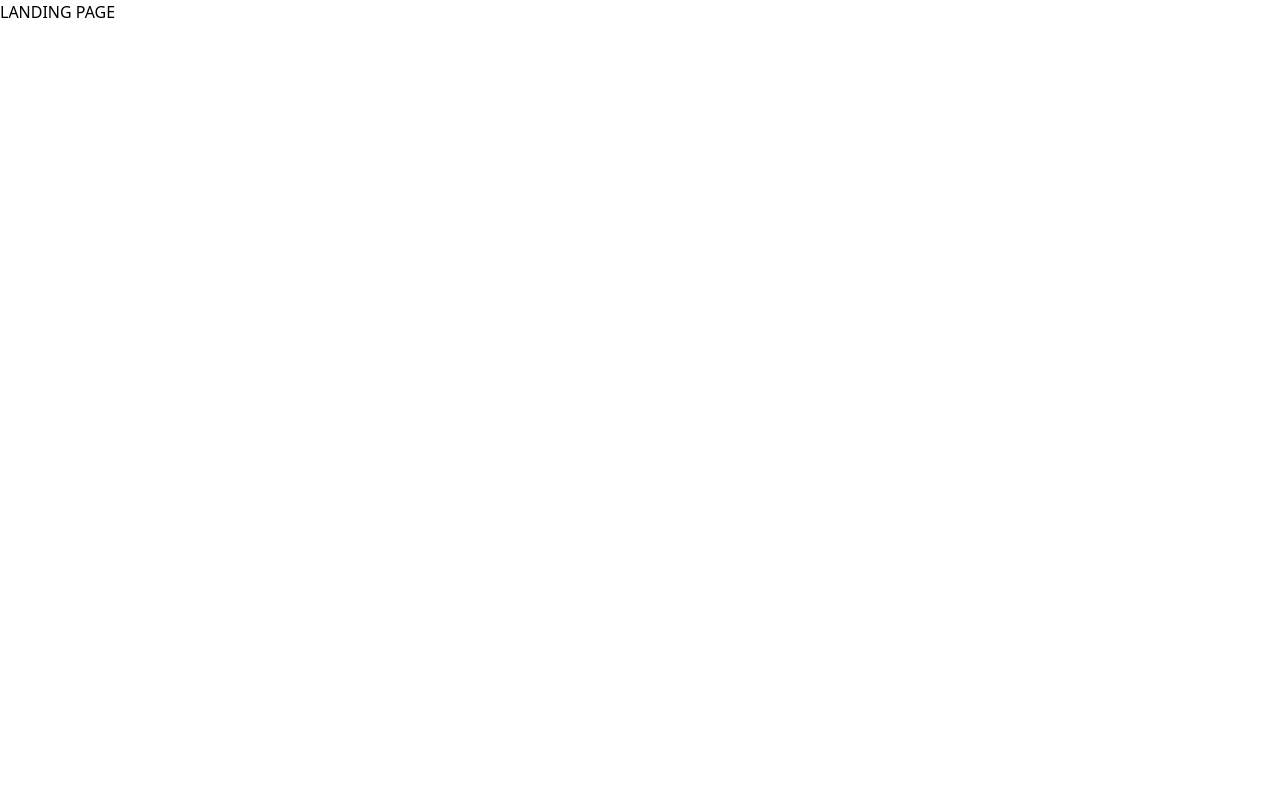
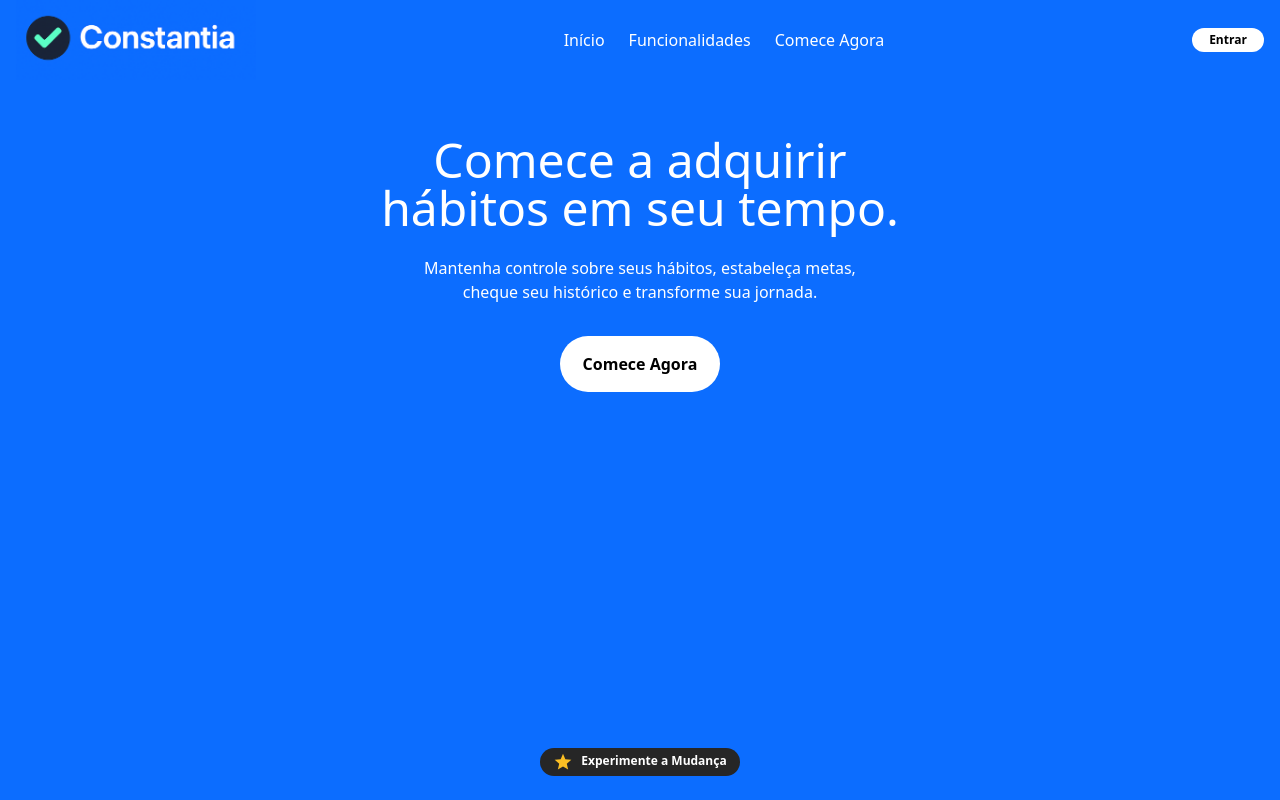
Before and after one commit to Jonas-sslo/habit-tracker-frontend, a Next.js app: page / in a window 1280 px wide. Shown: the top 800 px of the page. Built offline with nearby package versions, Linux system fonts and the light colour scheme; no server answers.

Commit message:
feat: configurando rota inicial da aplicação

```diff
--- a/src/app/landing-page/page.jsx
+++ b/src/app/landing-page/page.jsx
@@ -9,8 +9,8 @@ export default function LandingPage() {
 
         const router = useRouter();
 
-        const onLogin = () => {
-            router.push('/login');
+        const onRegister = () => {
+            router.push('/register');
         }
 
     return (
@@ -31,11 +31,11 @@ export default function LandingPage() {
                             <br></br>
                             cheque seu histórico e transforme sua jornada.
                         </h1>
-                        <button className="rounded-4xl text-center bg-white w-40 cursor-pointer text-m font-bold p-4" onClick={onLogin}>
+                        <button className="rounded-4xl text-center bg-white w-40 cursor-pointer text-m font-bold p-4" onClick={onRegister}>
                                 Comece Agora
                         </button>
                     </div>
-                    <button className="rounded-4xl text-center bg-neutral-800 text-white w-50 cursor-pointer text-xs font-bold p-1 justify-self-end" onClick={onLogin}>
+                    <button className="rounded-4xl text-center bg-neutral-800 text-white w-50 cursor-pointer text-xs font-bold p-1 justify-self-end" onClick={onRegister}>
                             <Star htmlColor='#FBBF24' fontSize='small' className='mr-2'/>
                             Experimente a Mudança
                     </button>
@@ -92,7 +92,7 @@ export default function LandingPage() {
                             você desenvolve consistência, foca no que realmente importa e evolui continuamente.
                             Um pequeno passo por vez, rumo à sua melhor versão.
                         </p>
-                        <button className="rounded-4xl text-center bg-[#FFC857] text-white w-40 h-12 cursor-pointer text-xs font-bold p-1 justify-self-end" onClick={onLogin}>
+                        <button className="rounded-4xl text-center bg-[#FFC857] text-white w-40 h-12 cursor-pointer text-xs font-bold p-1 justify-self-end" onClick={onRegister}>
                             Comece agora
                     </button>
                     </div>
--- a/src/app/page.jsx
+++ b/src/app/page.jsx
@@ -1,7 +1,9 @@
-export default function LandingPage() {
+import LandingPage from "./landing-page/page"
+
+export default function App() {
     return (
         <main>
-            <h1>LANDING PAGE</h1>
+            <LandingPage/>
         </main>
     )
 }
```
